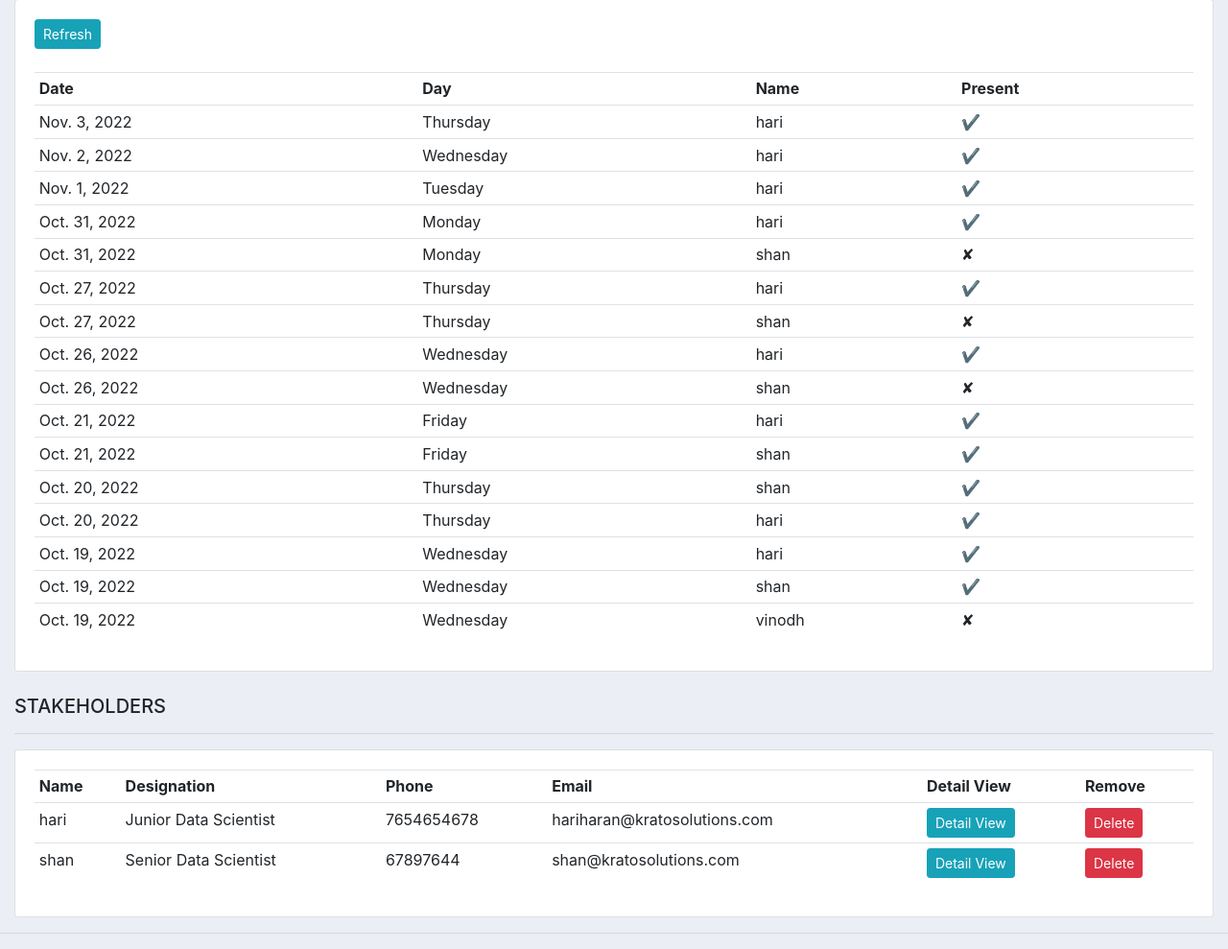
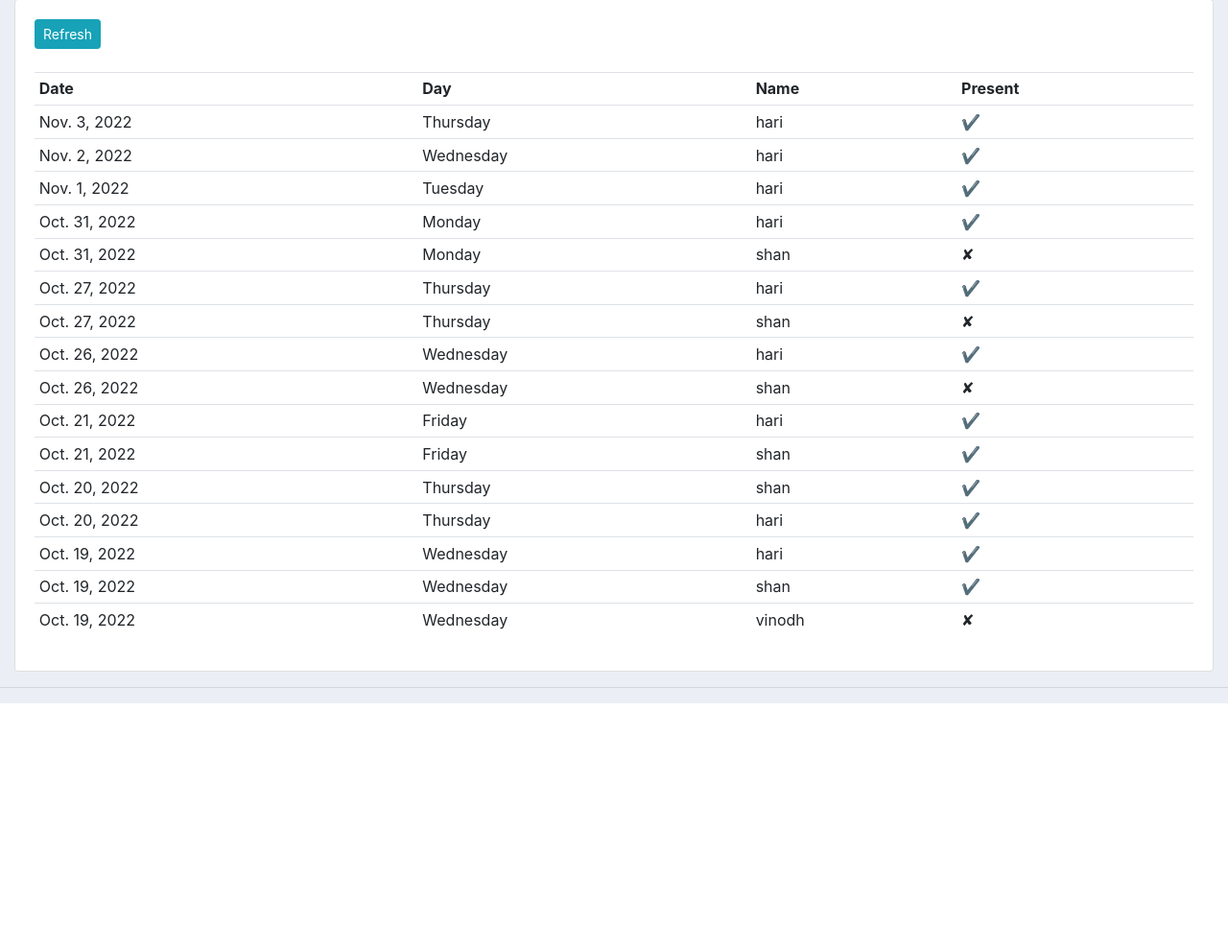
Before and after one commit to hari0805/attenapp, a Django app: page /home in a window 1280 px wide. Shown: the part 397-1386 px from the top of the page at 96% size. After the commit the page ends 1130 px from the top, so only its background shows below. Run offline with Django 3.2, Linux system fonts and the light colour scheme; a user stored in the database is signed in; data comes from the database, SQL or seed files in the repository; some libraries are stand-ins or nearby versions.

Commit message:
Update dashboard.html

```diff
--- a/accounts/templates/accounts/dashboard.html
+++ b/accounts/templates/accounts/dashboard.html
@@ -49,19 +49,19 @@
 
 			</table>
 	</div>
-	<br />
-	<div class="row">
-
+<!-- 	<br /> -->
+<!-- 	<div class="row"> -->
+<!--
 		<div class="col-md-12">
 			<h5>STAKEHOLDERS</h5>
-			<!-- <form method="get">
+			<form method="get">
 				{% csrf_token %}
 				{{ filter.form.as_p }}
 				<input class="btn btn-sm btn-info" type="submit" />
 
 				<a class="btn btn-sm btn-info" href="{%  url 'home' %}">{% trans 'Clear all filters' %}</a>
 
-			</form> -->
+			</form>
 			<hr>
 			<div class="card card-body">
 
@@ -89,7 +89,7 @@
 
 
 				</table>
-			</div>
+			</div> -->
 </div>
 </div>
 
```
